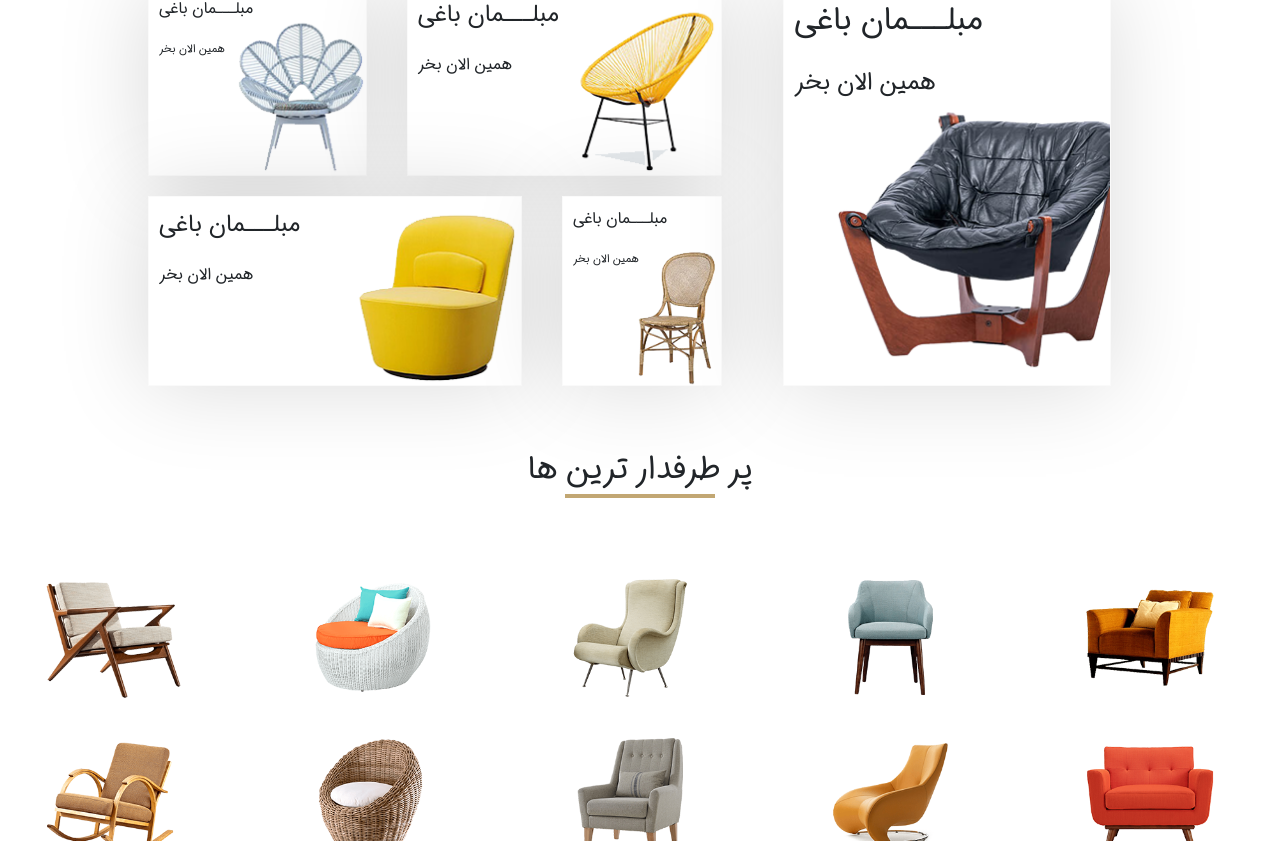
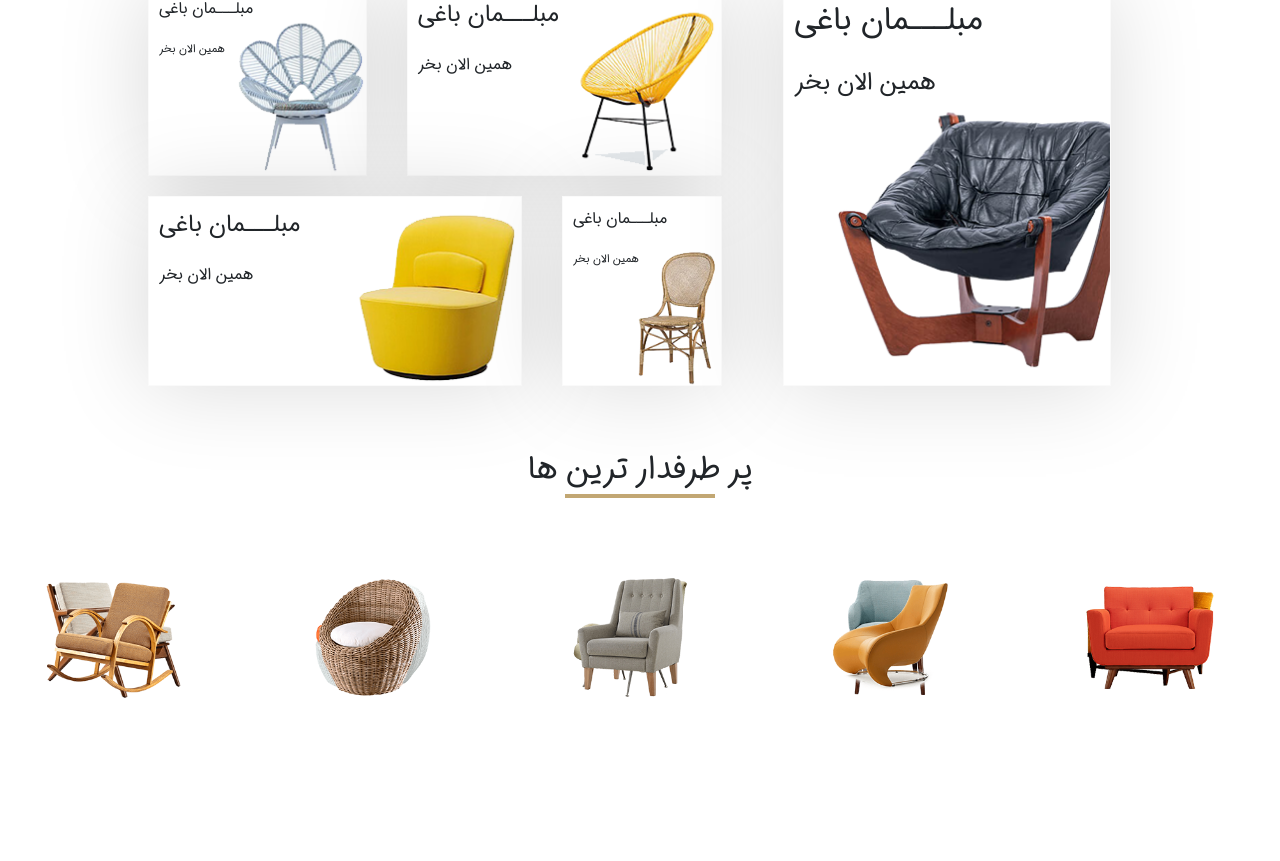
Before and after one commit to vahidpourmohamad/FcShop.js, a React (Create React App) app: page / in a window 1280 px wide. Shown: the part 869-1730 px from the top of the page. Built offline with nearby package versions, Linux system fonts and the light colour scheme.

Commit message:
Development

```diff
--- a/src/Components/ProductCardComponent/ProductCardCmp.css
+++ b/src/Components/ProductCardComponent/ProductCardCmp.css
@@ -1,8 +1,7 @@
 .productcard {
-    width: 200px;
-    height: 280px;
-    overflow: hidden;
-
+  width: 200px;
+  height: 280px;
+  overflow: hidden;
 }
 .pimg {
   display: flex;
@@ -10,25 +9,31 @@
   flex-direction: column;
 }
 .productimage1 {
-
-  z-index: 3;
+  z-index: 1;
   transition: 1s cubic-bezier(0.075, 0.82, 0.165, 1);
   height: 160px;
-   width: 100%;
+  width: 100%;
 }
 .productimage1:hover {
 }
 .productimage2 {
-
+  position: relative;
+  top: -160px;
   height: 160px;
   transition: 1s cubic-bezier(0.075, 0.82, 0.165, 1);
-    width: 100%;
-
-
+  width: 100%;
+  z-index: 2;
+  opacity: 1;
 }
-.productimage2:hover {
+.test {
+  opacity: 1;
+  transition: 1s cubic-bezier(0.075, 0.82, 0.165, 1);
+}
+.test:hover {
   z-index: 2;
-
+  opacity: 0;
+}
+.productimage2 img :hover {
 }
 .pro .productname {
 }
--- a/src/Components/ProductCardComponent/ProductCardCmp.js
+++ b/src/Components/ProductCardComponent/ProductCardCmp.js
@@ -1,21 +1,21 @@
 import React from "react";
 import "./ProductCardCmp.css";
-import { CSSTransition } from 'react-transition-group';
+import { CSSTransition } from "react-transition-group";
 // src={`${process.env.PUBLIC_URL}/assets/project/bezanglogo.jpg`}
 export default function ProductCardCmp(props) {
   const { Id, Pname, Price, Discount, imgone, imgtwo } = props;
   return (
     <div className="productcard">
       <div className="pimg">
-              <div className="productimage1">
 
+        <div className="productimage1">
           <img
             src={`${process.env.PUBLIC_URL}/assets/Products/` + imgone}
             style={{ width: "100%" }}
           ></img>
         </div>
         <div className="productimage2">
-          <img
+          <img className="test"
             src={`${process.env.PUBLIC_URL}/assets/Products/` + imgtwo}
             style={{ width: "100%" }}
           ></img>
```
Also changed, not shown: public/Assets/Products/Bose-700-a.webp (added).
